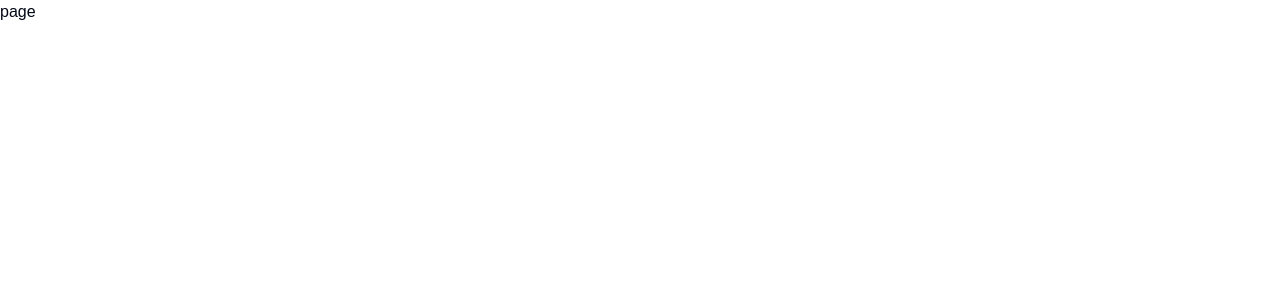
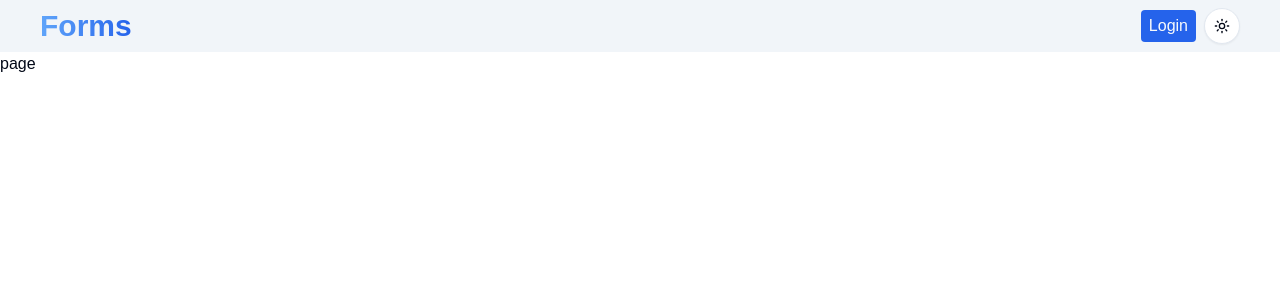
Before and after one commit to esraldesta/forms, a Next.js app: page / in a window 1280 px wide. Shown: the top 300 px of the page. Built offline with nearby package versions, Linux system fonts and the light colour scheme; no server answers.

Commit message:
top nav bar

```diff
--- a/src/app/(dashboard)/layout.tsx
+++ b/src/app/(dashboard)/layout.tsx
@@ -1,5 +1,26 @@
+import { auth } from "@/auth";
+import ModeToggle from "@/components/ModeToggle";
+import Profile from "@/components/Profile";
+import { Button } from "@/components/ui/button";
+import Link from "next/link";
 import React from "react";
 
-export default function layout({ children }: { children: React.ReactNode }) {
-  return <div>{children}</div>;
+export default async function layout({ children }: { children: React.ReactNode }) {
+  const session = await auth()
+  return (
+    <div>
+      <nav className="flex justify-between px-10 py-2 bg-accent">
+        <Link href="/" className="inline-block  font-bold text-3xl bg-gradient-to-r from-blue-400 to-blue-600 text-transparent select-none bg-clip-text">Forms</Link>
+        <div className="flex gap-x-2 items-center">
+          {
+            session?.user ?
+              <Profile /> : <Link href="/auth/signin" className="bg-primary text-primary-foreground  py-1 px-2 rounded">Login</Link>
+          }
+
+          <ModeToggle />
+        </div>
+      </nav>
+      {children}
+    </div>
+  )
 }
--- a/src/app/page.tsx
+++ /dev/null
@@ -1,6 +0,0 @@
-
-export default function Home() {
-  return (
-    <div></div>
-  );
-}
--- a/src/components/ModeToggle.tsx
+++ b/src/components/ModeToggle.tsx
@@ -18,7 +18,7 @@ export default function ModeToggle() {
   return (
     <DropdownMenu>
       <DropdownMenuTrigger asChild>
-        <Button variant="outline" size="icon">
+        <Button variant="outline" size="icon" className="rounded-full">
           <Sun className="h-[1.2rem] w-[1.2rem] rotate-0 scale-100 transition-all dark:-rotate-90 dark:scale-0" />
           <Moon className="absolute h-[1.2rem] w-[1.2rem] rotate-90 scale-0 transition-all dark:rotate-0 dark:scale-100" />
           <span className="sr-only">Toggle theme</span>
--- /dev/null
+++ b/src/components/Profile.tsx
@@ -0,0 +1,38 @@
+import { Button } from "@/components/ui/button"
+import {
+    DropdownMenu,
+    DropdownMenuContent,
+    DropdownMenuGroup,
+    DropdownMenuItem,
+    DropdownMenuLabel,
+    DropdownMenuSeparator,
+    DropdownMenuTrigger,
+} from "@/components/ui/dropdown-menu"
+import { signout } from "@/lib/actions"
+import { LogOutIcon, UserRound } from "lucide-react"
+
+export default function Profile() {
+    return (
+        <DropdownMenu>
+            <DropdownMenuTrigger asChild>
+                <Button variant="outline" className="rounded-full"><UserRound /></Button>
+            </DropdownMenuTrigger>
+            <DropdownMenuContent>
+                <DropdownMenuLabel>My Account</DropdownMenuLabel>
+                <DropdownMenuSeparator />
+                <DropdownMenuGroup>
+                    <DropdownMenuItem>
+                        Profile
+                    </DropdownMenuItem>
+                </DropdownMenuGroup>
+                <DropdownMenuSeparator />
+
+                <DropdownMenuItem>
+                    <form action={signout} className="w-full">
+                        <button className="w-full flex items-center gap-2" type="submit"> <LogOutIcon size={12} /> Logout</button>
+                    </form>
+                </DropdownMenuItem>
+            </DropdownMenuContent>
+        </DropdownMenu>
+    )
+}
--- a/src/components/auth/Signin.tsx
+++ b/src/components/auth/Signin.tsx
@@ -46,7 +46,7 @@ const Signin = () => {
                             <FormItem className="space-y-0">
                                 <FormLabel className="text-foreground">Email</FormLabel>
                                 <FormMessage />
-                                <FormControl><Input type='email' placeholder="Enter your email address" autoComplete="off" {...field} /></FormControl>
+                                <FormControl><Input type='email' placeholder="Enter your email address"  {...field} /></FormControl>
                             </FormItem>
                         )}></FormField>
 
--- a/src/lib/actions.ts
+++ b/src/lib/actions.ts
@@ -2,7 +2,7 @@
 import { z } from "zod";
 import db from "./db";
 import bcrypt from "bcryptjs";
-import { signIn } from "@/auth";
+import { signIn, signOut } from "@/auth";
 import { AuthError } from "next-auth";
 const signupSchema = z.object({
   email: z.string().email(),
@@ -67,7 +67,6 @@ export async function singin({
   } catch (error) {
     if (error instanceof AuthError) {
       switch (error.type) {
-
         case "CredentialsSignin":
           return {
             message: "Invalid credentials",
@@ -79,6 +78,10 @@ export async function singin({
       }
     }
 
-    throw error
+    throw error;
   }
 }
+
+export async function signout() {
+  await signOut();
+}
```
